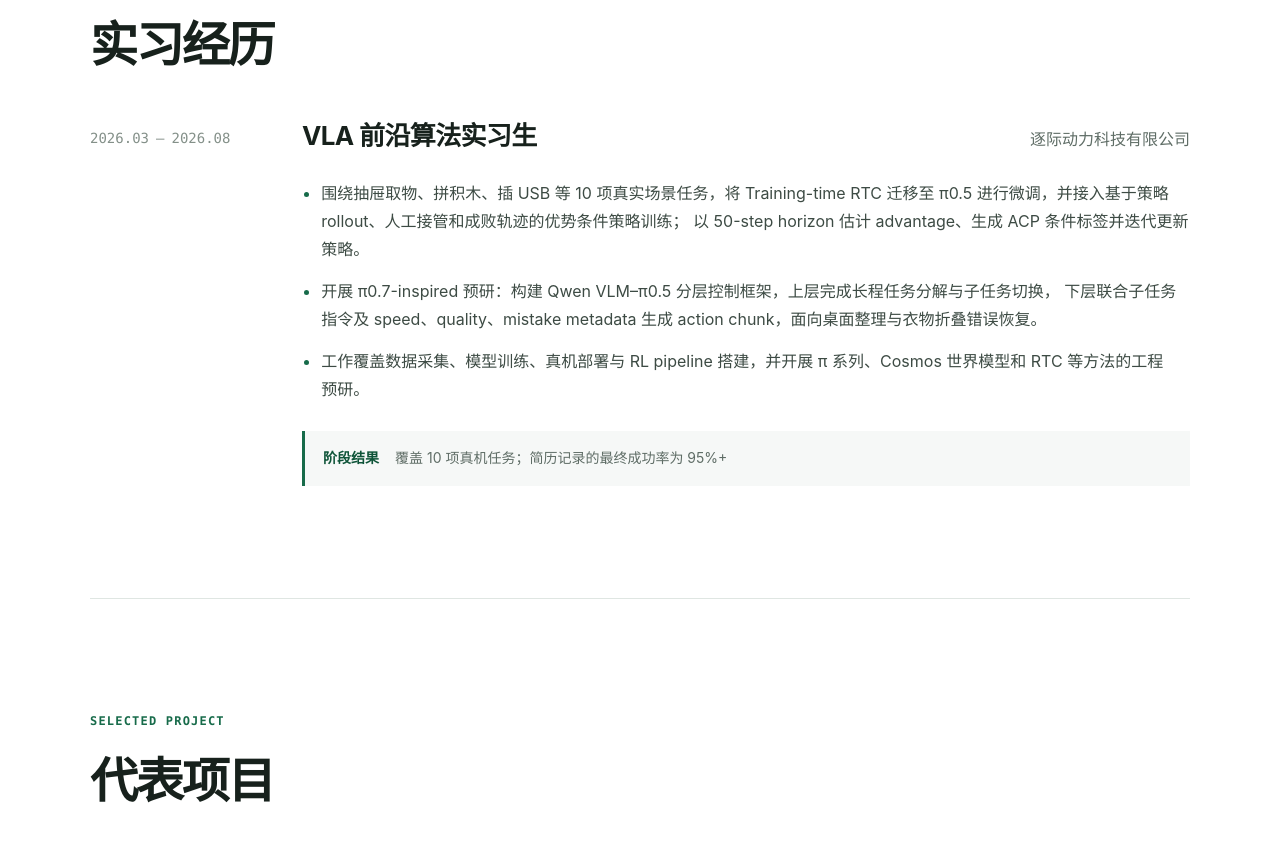
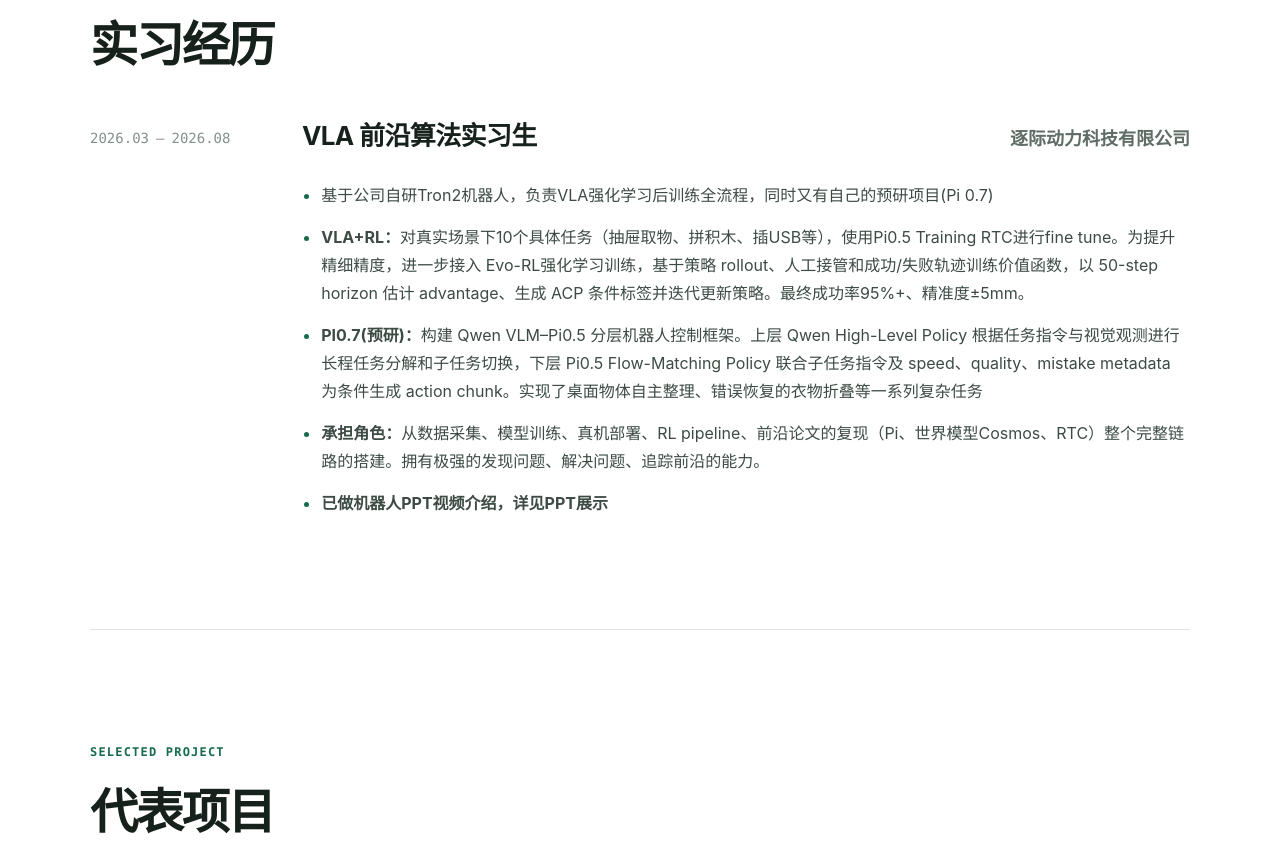
Before and after one commit to Ruyi-LimX/Ruyi-LimX.github.io, a plain HTML site: page index.html in a window 1280 px wide. Shown: the part 980-1835 px from the top of the page. Drawn offline with Linux system fonts and the light colour scheme.

Commit message:
Use resume internship description verbatim

```diff
--- a/index.html
+++ b/index.html
@@ -21,7 +21,7 @@
 
     <link rel="canonical" href="https://ruyi-limx.github.io/" />
     <link rel="icon" href="favicon.svg" type="image/svg+xml" />
-    <link rel="stylesheet" href="styles.css?v=7" />
+    <link rel="stylesheet" href="styles.css?v=8" />
     <title>龚志路｜机器人学习与 VLA</title>
 
     <script type="application/ld+json">
@@ -136,24 +136,21 @@
 
             <ul class="detail-list">
               <li>
-                围绕抽屉取物、拼积木、插 USB 等 10 项真实场景任务，将 Training-time RTC
-                迁移至 π0.5 进行微调，并接入基于策略 rollout、人工接管和成败轨迹的优势条件策略训练；
-                以 50-step horizon 估计 advantage、生成 ACP 条件标签并迭代更新策略。
+                基于公司自研Tron2机器人，负责VLA强化学习后训练全流程，同时又有自己的预研项目(Pi 0.7)
               </li>
               <li>
-                开展 π0.7-inspired 预研：构建 Qwen VLM–π0.5 分层控制框架，上层完成长程任务分解与子任务切换，
-                下层联合子任务指令及 speed、quality、mistake metadata 生成 action chunk，面向桌面整理与衣物折叠错误恢复。
+                <strong>VLA+RL：</strong>对真实场景下10个具体任务（抽屉取物、拼积木、插USB等），使用Pi0.5 Training RTC进行fine tune。为提升精细精度，进一步接入 Evo-RL强化学习训练，基于策略 rollout、人工接管和成功/失败轨迹训练价值函数，以 50-step horizon 估计 advantage、生成 ACP 条件标签并迭代更新策略。最终成功率95%+、精准度±5mm。
               </li>
               <li>
-                工作覆盖数据采集、模型训练、真机部署与 RL pipeline 搭建，并开展 π 系列、Cosmos 世界模型和 RTC
-                等方法的工程预研。
+                <strong>PI0.7(预研)：</strong>构建 Qwen VLM–Pi0.5 分层机器人控制框架。上层 Qwen High-Level Policy 根据任务指令与视觉观测进行长程任务分解和子任务切换，下层 Pi0.5 Flow-Matching Policy 联合子任务指令及 speed、quality、mistake metadata 为条件生成 action chunk。实现了桌面物体自主整理、错误恢复的衣物折叠等一系列复杂任务
+              </li>
+              <li>
+                <strong>承担角色：</strong>从数据采集、模型训练、真机部署、RL pipeline、前沿论文的复现（Pi、世界模型Cosmos、RTC）整个完整链路的搭建。拥有极强的发现问题、解决问题、追踪前沿的能力。
+              </li>
+              <li>
+                <strong>已做机器人PPT视频介绍，详见PPT展示</strong>
               </li>
             </ul>
-
-            <div class="result-note" aria-label="简历记录的阶段结果">
-              <strong>阶段结果</strong>
-              <span>覆盖 10 项真机任务；简历记录的最终成功率为 95%+</span>
-            </div>
           </div>
         </article>
       </section>
--- a/styles.css
+++ b/styles.css
@@ -348,6 +348,8 @@ dd {
 .entry-company {
   flex: 0 0 auto;
   margin-left: auto;
+  font-size: 18px;
+  font-weight: 600;
   text-align: right;
 }
 
@@ -361,26 +363,6 @@ dd {
 
 .detail-list li::marker {
   color: var(--accent);
-}
-
-.result-note {
-  display: flex;
-  align-items: baseline;
-  margin-top: 28px;
-  padding: 15px 18px;
-  border-left: 3px solid var(--accent);
-  background: var(--surface);
-  gap: 16px;
-  font-size: 14px;
-}
-
-.result-note strong {
-  flex: 0 0 auto;
-  color: var(--accent-dark);
-}
-
-.result-note span {
-  color: var(--text-soft);
 }
 
 .project-card {
@@ -921,12 +903,6 @@ dd {
     margin-top: 0;
   }
 
-  .result-note {
-    align-items: start;
-    flex-direction: column;
-    gap: 3px;
-  }
-
   .competition-item {
     padding-block: 26px;
   }
```
